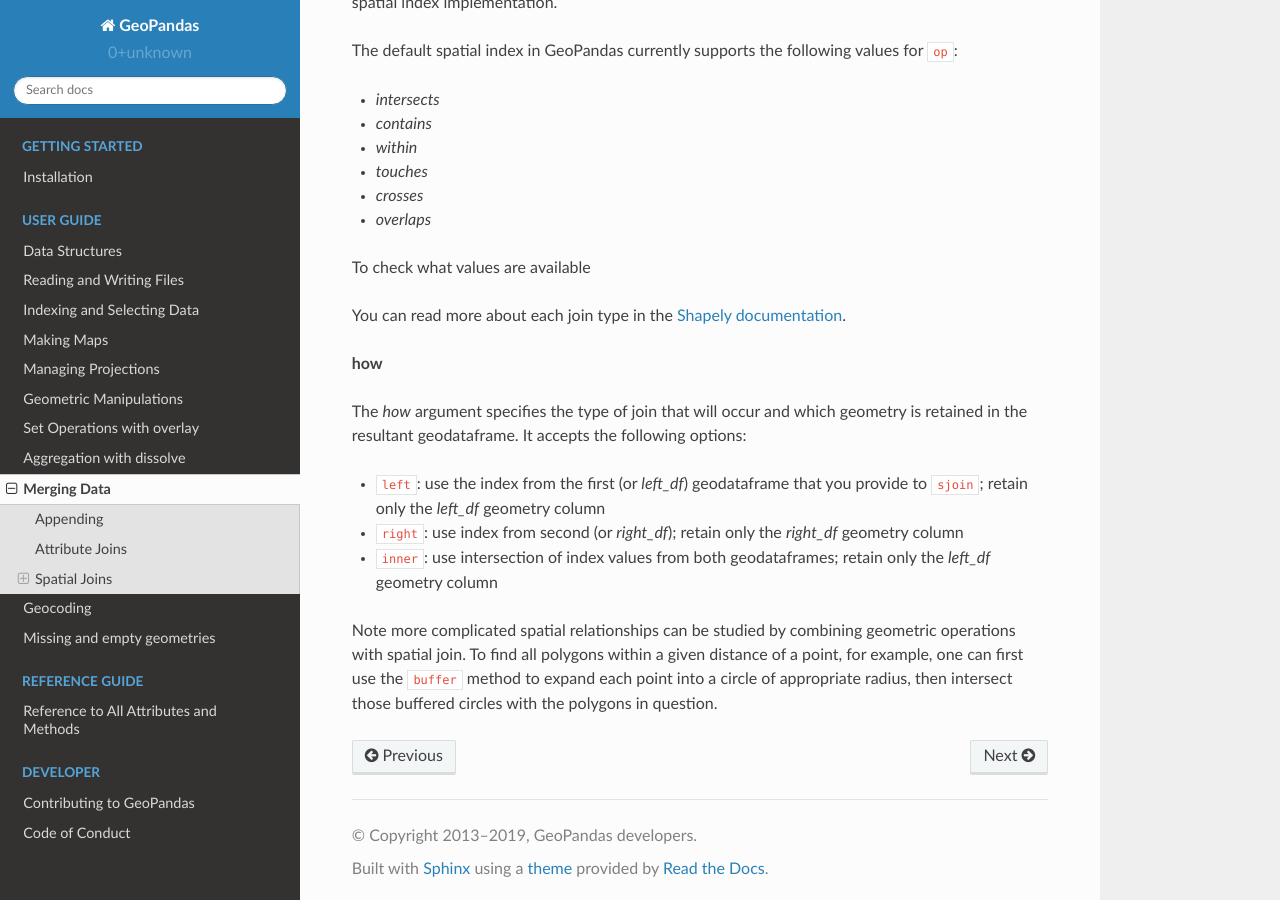
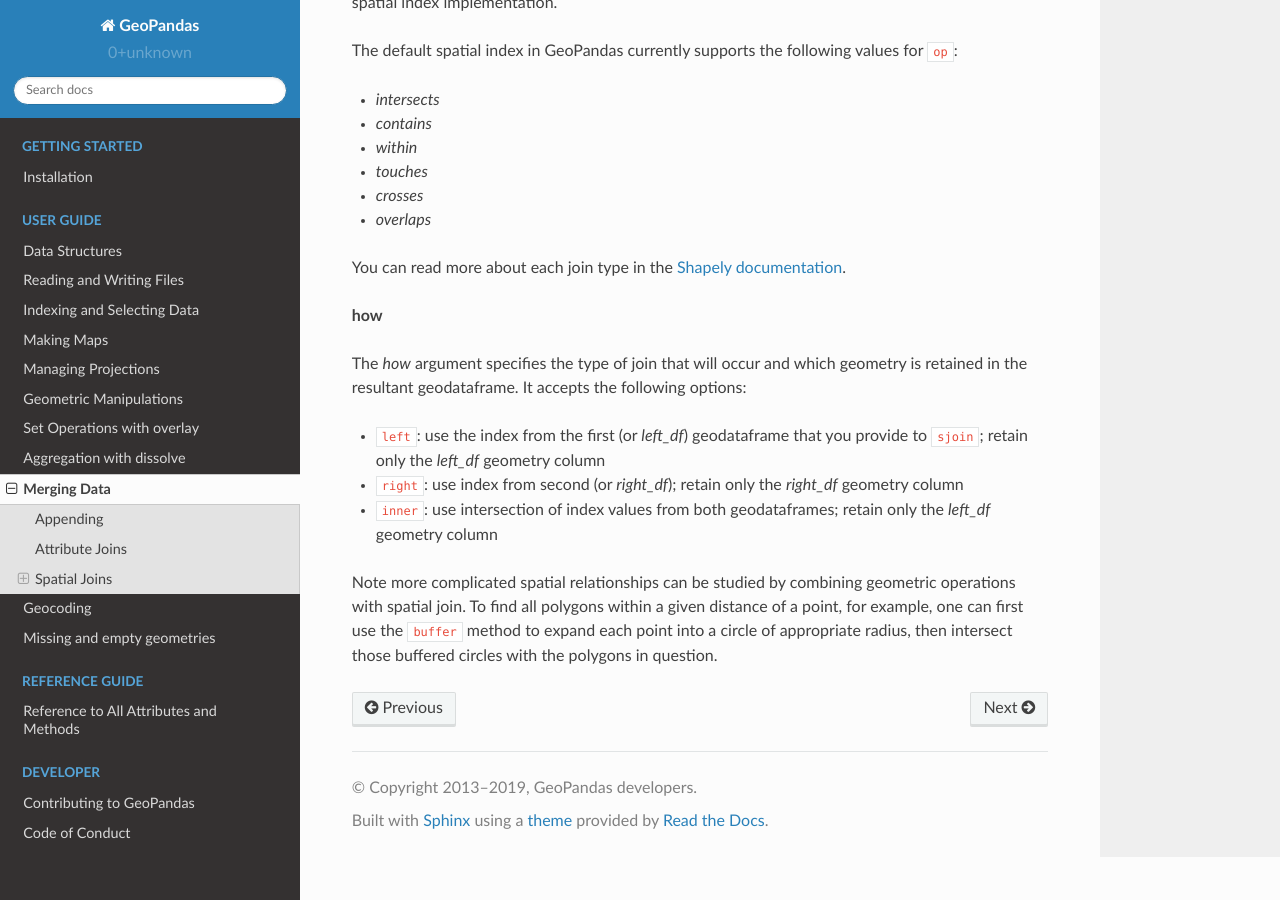
Before and after one commit to geopandas/geopandas, a Sphinx documentation site: the page built from doc/source/mergingdata.rst, in a window 1280 px wide and 900 px high, scrolled down 1764 px. Built offline with Sphinx 7.4.7 and the Read the Docs theme 2.0.0, drawn with Linux system fonts in a browser that asks for light colours; pages that are not in the unit, such as notebooks, are missing from menus.

Commit message:
finish line

```diff
--- a/doc/source/mergingdata.rst
+++ b/doc/source/mergingdata.rst
@@ -108,8 +108,6 @@ The default spatial index in GeoPandas currently supports the following values f
 * `crosses`
 * `overlaps`
 
-To check what values are available
-
 You can read more about each join type in the `Shapely documentation <http://shapely.readthedocs.io/en/latest/manual.html#binary-predicates>`__.
 
 **how**
```
